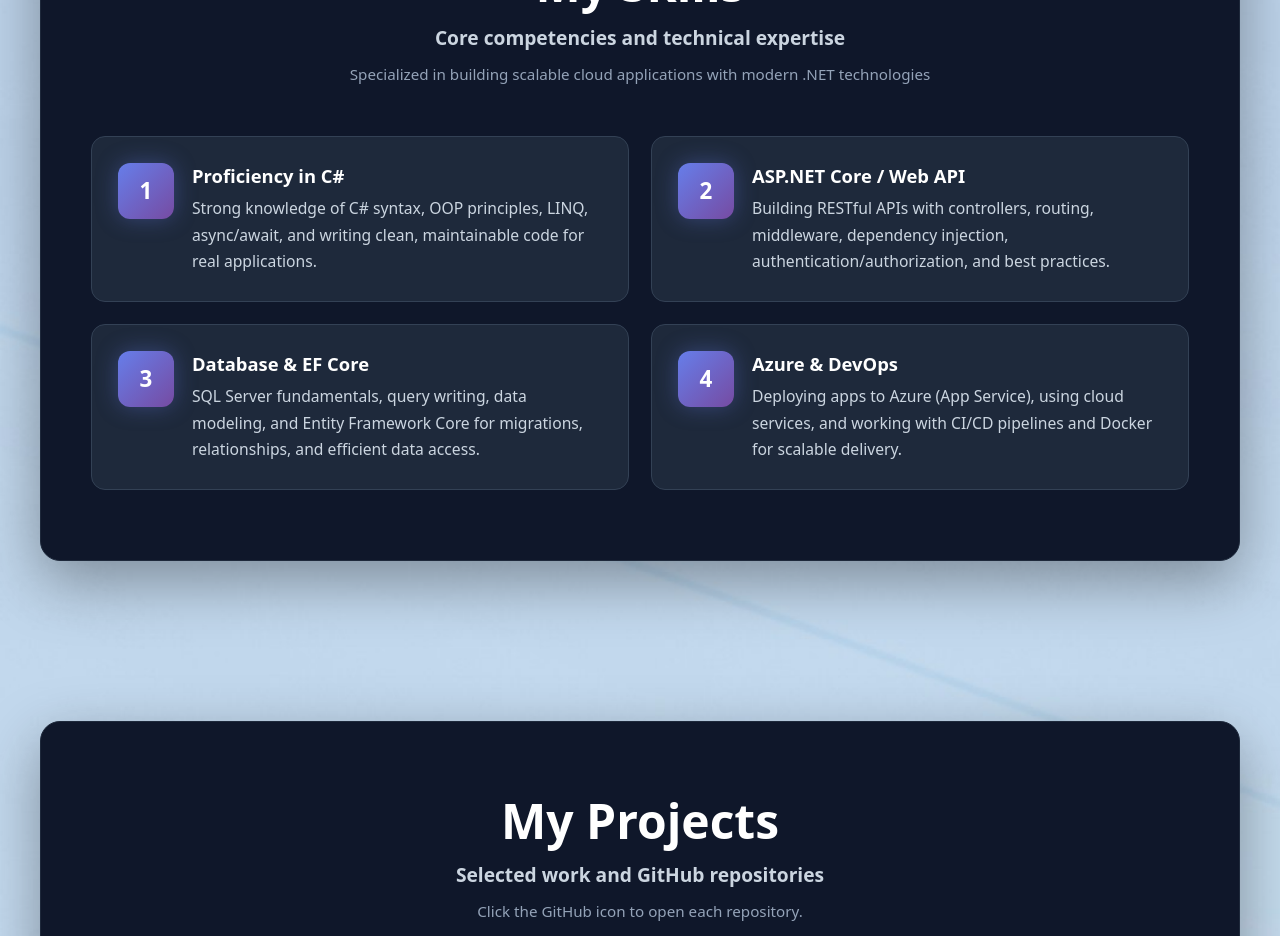
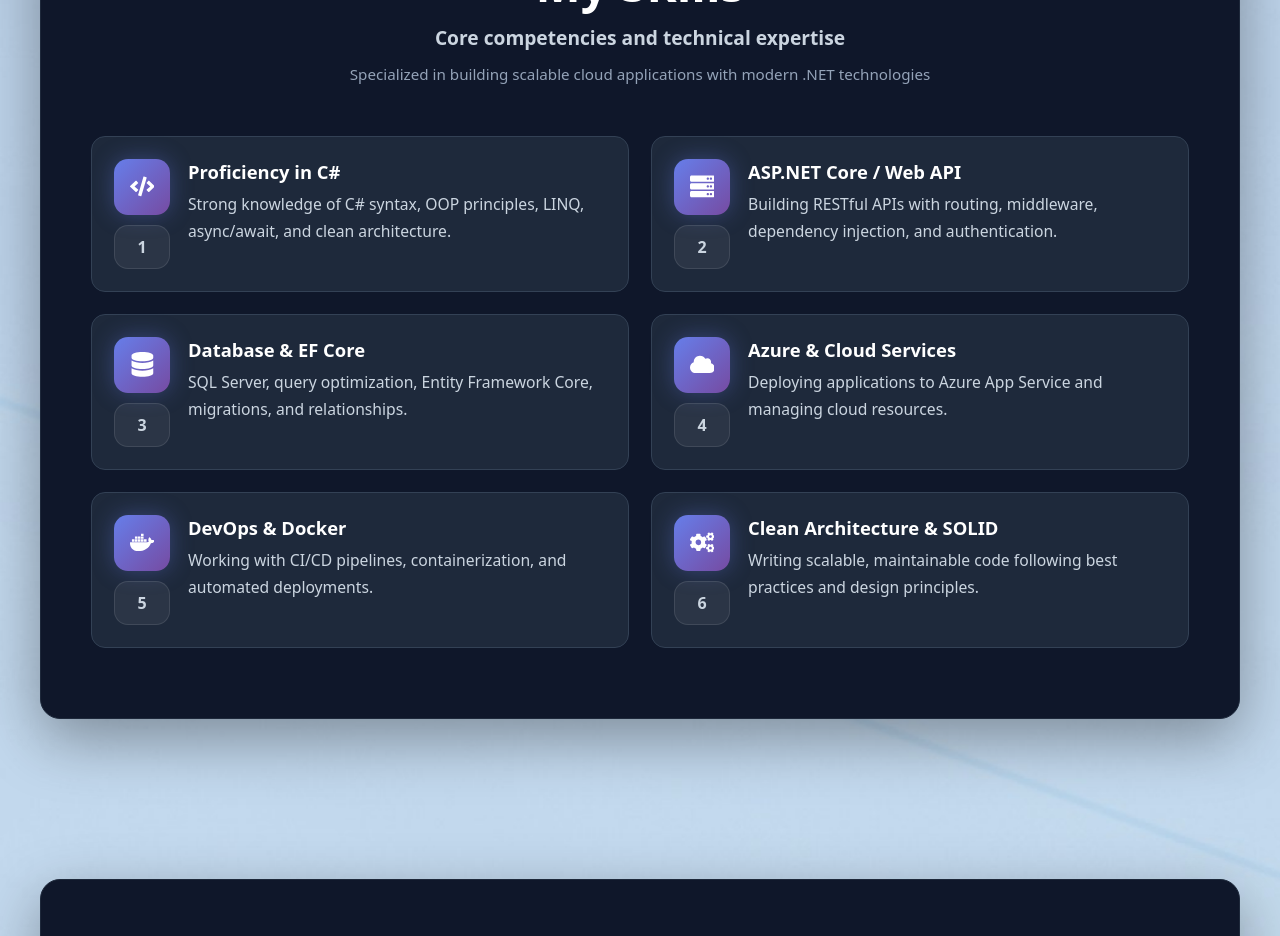
Before and after one commit to HanyMagdy-cloud/hany-portfolio, a React (Vite) app: page / in a window 1280 px wide. Shown: the part 2540-3476 px from the top of the page. Built offline with nearby package versions, Linux system fonts and the light colour scheme.

Commit message:
Add more skills

```diff
--- a/src/components/skills/Skills.jsx
+++ b/src/components/skills/Skills.jsx
@@ -1,32 +1,61 @@
 import React from "react";
 import "./skills.css";
+import {
+  FaCode,
+  FaCloud,
+  FaDatabase,
+  FaCogs,
+  FaDocker,
+  FaServer
+} from "react-icons/fa";
+
+
 
 const SKILLS = [
   {
     num: "1",
+    icon: <FaCode />,
     title: "Proficiency in C#",
     text:
-      "Strong knowledge of C# syntax, OOP principles, LINQ, async/await, and writing clean, maintainable code for real applications."
+      "Strong knowledge of C# syntax, OOP principles, LINQ, async/await, and clean architecture."
   },
   {
     num: "2",
+    icon: <FaServer />,
     title: "ASP.NET Core / Web API",
     text:
-      "Building RESTful APIs with controllers, routing, middleware, dependency injection, authentication/authorization, and best practices."
+      "Building RESTful APIs with routing, middleware, dependency injection, and authentication."
   },
   {
     num: "3",
+    icon: <FaDatabase />,
     title: "Database & EF Core",
     text:
-      "SQL Server fundamentals, query writing, data modeling, and Entity Framework Core for migrations, relationships, and efficient data access."
+      "SQL Server, query optimization, Entity Framework Core, migrations, and relationships."
   },
   {
     num: "4",
-    title: "Azure & DevOps",
+    icon: <FaCloud />,
+    title: "Azure & Cloud Services",
     text:
-      "Deploying apps to Azure (App Service), using cloud services, and working with CI/CD pipelines and Docker for scalable delivery."
+      "Deploying applications to Azure App Service and managing cloud resources."
+  },
+  {
+    num: "5",
+    icon: <FaDocker />,
+    title: "DevOps & Docker",
+    text:
+      "Working with CI/CD pipelines, containerization, and automated deployments."
+  },
+  {
+    num: "6",
+    icon: <FaCogs />,
+    title: "Clean Architecture & SOLID",
+    text:
+      "Writing scalable, maintainable code following best practices and design principles."
   }
 ];
+
 
 export default function Skills() {
   return (
@@ -41,9 +70,16 @@ export default function Skills() {
         </header>
 
         <div className="skills-grid">
-          {SKILLS.map((s) => (
-            <article className="skill-card" key={s.num}>
-              <div className="skill-badge">{s.num}</div>
+          {SKILLS.map((s, i) => (
+            <article
+              className="skill-card"
+              key={s.num}
+              style={{ animationDelay: `${i * 90}ms` }}
+            >
+              <div className="skill-left">
+                <div className="skill-icon">{s.icon}</div>
+                <div className="skill-badge">{s.num}</div>
+              </div>
 
               <div className="skill-body">
                 <h3>{s.title}</h3>
--- a/src/components/skills/skills.css
+++ b/src/components/skills/skills.css
@@ -1,12 +1,9 @@
-/* anchor offset for fixed navbar */
 #skills { scroll-margin-top: 130px; }
 
-/* Section wrapper */
 .skills-dark{
   padding: 40px 0;
 }
 
-/* Big dark panel like screenshot */
 .skills-shell{
   width: min(1200px, 94%);
   margin: 40px auto;
@@ -43,11 +40,23 @@
   margin: 0;
 }
 
-/* Grid (2 columns, like screenshot) */
+/* Grid */
 .skills-grid{
   display: grid;
   grid-template-columns: repeat(2, 1fr);
   gap: 22px;
+}
+
+/* Animation keyframes */
+@keyframes fadeUp {
+  from {
+    opacity: 0;
+    transform: translateY(14px);
+  }
+  to {
+    opacity: 1;
+    transform: translateY(0);
+  }
 }
 
 /* Card */
@@ -55,33 +64,59 @@
   background: #1e293b;
   border: 1px solid #334155;
   border-radius: 14px;
-  padding: 26px 26px;
+  padding: 22px 22px;
+
   display: flex;
   gap: 18px;
   align-items: flex-start;
+
+  /* animation */
+  opacity: 0;
+  animation: fadeUp 0.6s ease forwards;
+
   transition: transform .25s ease, box-shadow .25s ease, background .25s ease;
 }
 
 .skill-card:hover{
-  transform: translateY(-3px);
+  transform: translateY(-4px);
   background: #223047;
-  box-shadow: 0 10px 30px rgba(0,0,0,0.25);
+  box-shadow: 0 12px 30px rgba(0,0,0,0.25);
 }
 
-/* Number badge */
-.skill-badge{
+/* Left column (icon + number) */
+.skill-left{
+  display: grid;
+  gap: 10px;
+  align-content: start;
+}
+
+/* Icon box */
+.skill-icon{
   width: 56px;
   height: 56px;
-  border-radius: 12px;
+  border-radius: 14px;
   display: grid;
   place-items: center;
-  font-weight: 800;
-  font-size: 1.4rem;
+
   color: #fff;
+  font-size: 1.55rem;
 
   background: linear-gradient(135deg, #667eea 0%, #764ba2 100%);
   box-shadow: 0 0 22px rgba(102,126,234,0.35);
-  flex-shrink: 0;
+}
+
+/* Number badge (small) */
+.skill-badge{
+  width: 56px;
+  height: 44px;
+  border-radius: 14px;
+  display: grid;
+  place-items: center;
+
+  background: rgba(255,255,255,0.06);
+  border: 1px solid rgba(255,255,255,0.10);
+  color: #cbd5e0;
+  font-weight: 800;
 }
 
 /* Content */
@@ -115,7 +150,7 @@
     margin: 20px auto;
   }
   .skills-grid{
-    grid-template-columns: 1fr; /* stack cards */
+    grid-template-columns: 1fr;
   }
   .skills-head h2{
     font-size: 2rem;
```
